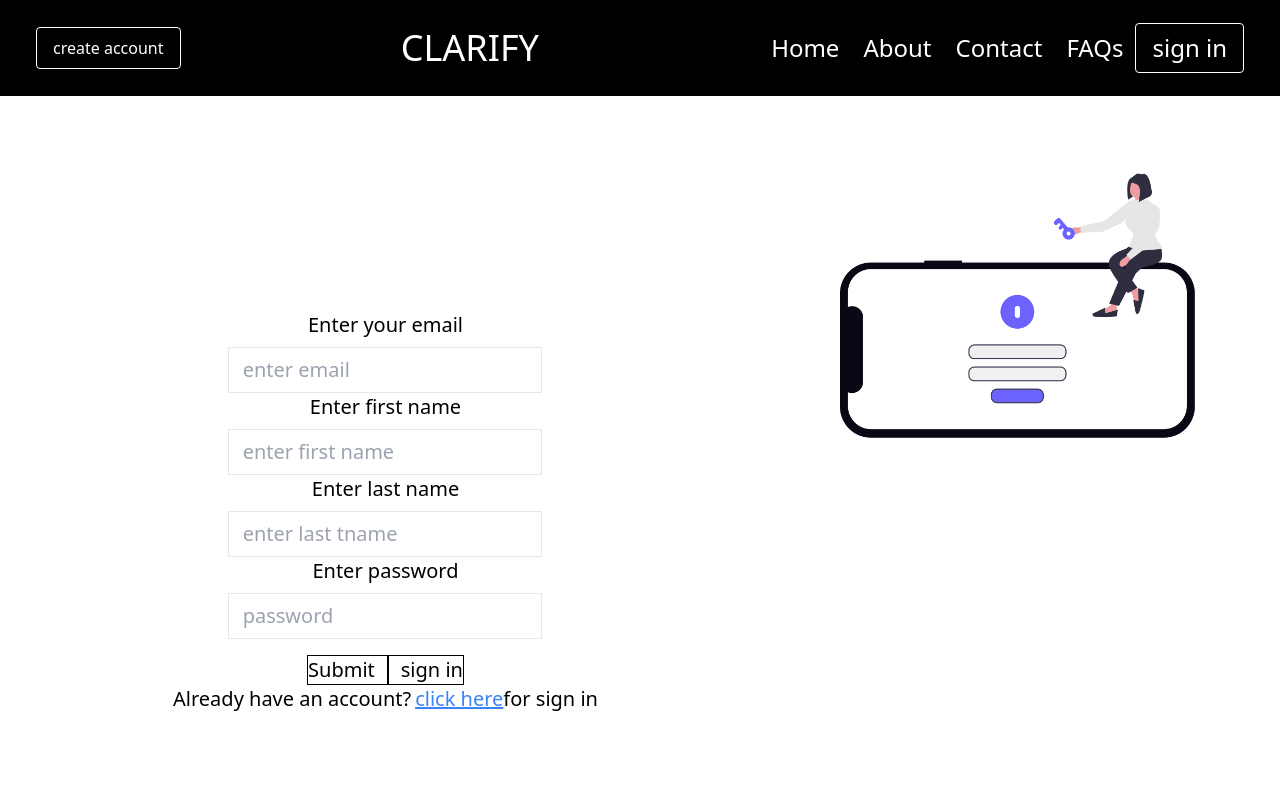
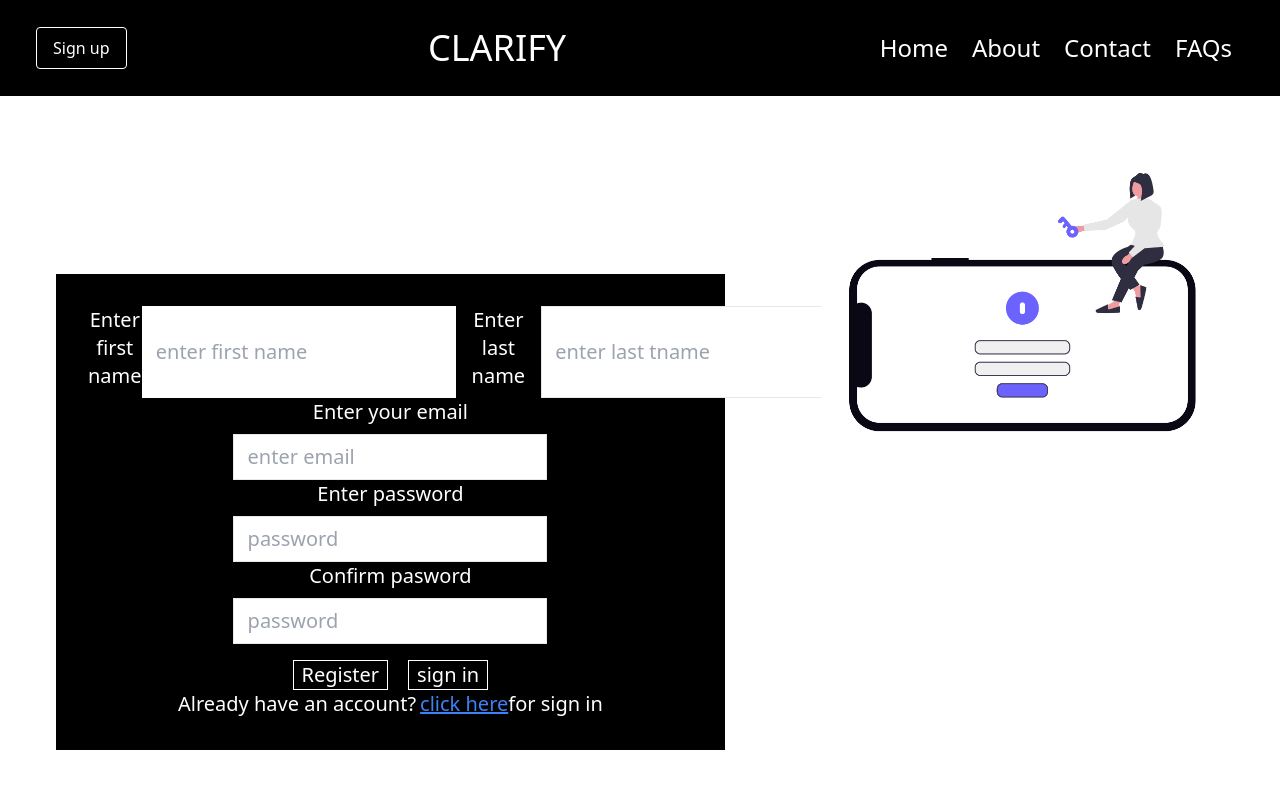
Before and after one commit to vishapathak/Clarify, a React (Create React App) app: page /register in a window 1280 px wide. Shown: the top 800 px of the page. Built offline with nearby package versions, Linux system fonts and the light colour scheme.

Commit message:
design of signup and signin page is completed

```diff
--- a/src/Component/Footerr.jsx
+++ b/src/Component/Footerr.jsx
@@ -12,7 +12,7 @@ function Footerr() {
         <p> Digital Accounting platform </p>
         <Link to="/register" className="flex justify-center py-3">
           <button className="border border-white text-white px-5 py-2 rounded hover:bg-white hover:text-black transition duration-300">
-            create account
+            Sign up
           </button>
         </Link>
         </div>
--- a/src/Component/Navbar.jsx
+++ b/src/Component/Navbar.jsx
@@ -9,7 +9,7 @@ export default function Navbar() {
     <div className="w-full h-24 bg-black flex items-center justify-between px-9">
       <Link to="/register">
         <button className="border border-white text-white px-4 py-2 rounded hover:bg-white hover:text-black  ">
-          create account
+          Sign up
         </button>
       </Link>
       <h1 className=" text-4xl text-white flex items-center justify-auto">
@@ -29,11 +29,11 @@ export default function Navbar() {
         <Link to="/faq" className=" px-3 items-center justify-center  hover:text-gray-400">
           FAQs
         </Link>
-         <Link to="/sigIn">
+         {/* <Link to="/sigIn">
         <button className="border border-white text-white px-4 py-2 rounded hover:bg-white hover:text-black  ">
           sign in
         </button>
-      </Link>
+      </Link> */}
       </div>
 
       <GiHamburgerMenu
--- a/src/Component/Registeration.jsx
+++ b/src/Component/Registeration.jsx
@@ -6,20 +6,53 @@ export default function Registeration() {
   const [fname, setFname] = useState("");
   const [lname, setLname] = useState("");
   const [password, setPassword] = useState("");
+  const[confirmpass,setConfirmpass]= useState("");
   function handleSubmit(event) {
     event.preventDefault();
-    console.log(email, fname, lname, password);
+    console.log(email, fname, lname, password,confirmpass);
     setEmail("");
     setFname("");
     setLname("");
     setPassword("");
+    setConfirmpass("");
   }
   return (
     <main className=" flex gap-4 m-4">
       <section className="w-[60%] h-screen p-10 justify content-center text-xl">
-        <form onSubmit={handleSubmit}>
+        <form onSubmit={handleSubmit} className="bg-black p-8">
+
+
+          <div className="text-center flex ">
+            <label htmlFor=" " className=" block mb-2 text-white ">
+              {" "}
+                Enter first name
+            </label>
+            <input
+              name="fname"
+              type="text"
+              placeholder=" enter first name"
+              value={fname}
+              onChange={(event) => setFname(event.target.value)}
+              className="border border-white  p-2"
+            ></input>
+          {/* </div>
+
+          <div className="text-center"> */}
+            <label htmlFor=" " className=" block mb-2 text-white px-4">
+              {" "}
+              Enter last name
+            </label>
+            <input
+              name="lname"
+              type="text"
+              placeholder=" enter last tname"
+              value={lname}
+              onChange={(event) => setLname(event.target.value)}
+              className=" border p-2"
+            ></input>
+          </div>
           <div className="text-center">
-            <label htmlFor=" " className="block mb-2">
+            <label htmlFor=" " className="block mb-2 text-white">
               {" "}
               Enter your email
             </label>
@@ -34,37 +67,7 @@ export default function Registeration() {
           </div>
 
           <div className="text-center">
-            <label htmlFor=" " className=" block mb-2">
-              {" "}
-              Enter first name
-            </label>
-            <input
-              name="fname"
-              type="text"
-              placeholder=" enter first name"
-              value={fname}
-              onChange={(event) => setFname(event.target.value)}
-              className="border p-2"
-            ></input>
-          </div>
-
-          <div className="text-center">
-            <label htmlFor=" " className=" block mb-2">
-              {" "}
-              Enter last name
-            </label>
-            <input
-              name="lname"
-              type="text"
-              placeholder=" enter last tname"
-              value={lname}
-              onChange={(event) => setLname(event.target.value)}
-              className=" border p-2"
-            ></input>
-          </div>
-
-          <div className="text-center">
-            <label htmlFor="" className=" block mb-2">
+            <label htmlFor="" className=" block mb-2 text-white">
               {" "}
               Enter password
             </label >
@@ -77,18 +80,32 @@ export default function Registeration() {
               className="border p-2"
             ></input>
           </div>
-          <div className="text-center pt-4">
+          <div className="text-center">
+            <label htmlFor="" className=" block mb-2 text-white">
+              {" "}
+              Confirm pasword
+            </label >
+            <input
+              name="password"
+              type="text"
+              placeholder=" password"
+              value={password}
+              onChange={(e) => setConfirmpass(e.target.value)}
+              className="border p-2"
+            ></input>
+          </div>
+          <div className="text-center pt-4 ">
           <button
             type="submit"
-            className=" border border-black pr-3 text-black  hover:bg-black hover:text-white"
+            className=" border border-white  text-white  hover:bg-white hover:text-black px-2"
           >
-            Submit </button>
-            <Link to="/sigIn">
-              <button className="text-black border border-black pl-3 hover:bg-black hover:text-white ">
+            Register </button>
+            <Link to="/signIN" className="pl-5" >
+              <button className="text-white border border-white  hover:bg-white hover:text-black px-2">
                 sign in
               </button>
             </Link>
-            <p className="block "> Already have an account?
+            <p className="block text-white " > Already have an account?
 
               <Link to="/signIN" className="text-blue-500 underline ml-1">
                 click here
--- a/src/Component/signIN.jsx
+++ b/src/Component/signIN.jsx
@@ -1,17 +1,22 @@
 import { useState } from "react";
+import { Link } from "react-router-dom";
 export default function SignIN() {
   const [email, setEmail] = useState("");
   const [password, setPassword] = useState("");
+
   function handleSubmit(event) {
     event.preventDefault();
     console.log(email, password);
+    setEmail("");
+    setPassword("");
   }
 
   return (
-    <main>
-      <form onSubmit={handleSubmit}>
-        <div>
-          <label htmlFor=" " className=" pr-5">
+    <main className="flex">
+      <section className="w-[60%] h-screen p-10 justify content-center text-xl text-white">
+        <form onSubmit={handleSubmit} className="bg-black">
+          <div className=" text-center">
+            <label htmlFor=" " className=" block mb-3">
               {" "}
               Enter email
             </label>
@@ -21,10 +26,11 @@ export default function SignIN() {
               placeholder=" enter email"
               value={email}
               onChange={(e) => setEmail(e.target.value)}
+              className="border p-2"
             ></input>
           </div>
-        <div>
-          <label htmlFor=" " className=" pr-5">
+          <div className=" text-center">
+            <label htmlFor=" " className="block mb-2">
               {" "}
               password
             </label>
@@ -34,12 +40,32 @@ export default function SignIN() {
               placeholder=" password here"
               value={password}
               onChange={(e) => setPassword(e.target.value)}
+              className=" border p-2"
             ></input>
           </div>
-        <button type="submit" className=" text-center border-black">
-          Submit
+          <div className="text-center py-3">
+          <button type="submit" className=" text-center border border-white  hover:bg-white hover:text-black px-2 ">
+            Login
           </button>
+           <Link to="/register">
+          <button className="  border border-white ml-5  hover:bg-white hover:text-black px-2">
+            Back
+            </button>
+            </Link>
+            <p className="block text-white " > Don't have an account?
+
+              <Link to="/register" className="text-blue-500 underline ml-1">
+                click here
+              </Link>
+              to create one
+            </p>
+          </div>
         </form>
+      </section>
+
+      <section className="w-[40%] h-screen p-10">
+        <img src="/Image/signin.png" alt="" />
+      </section>
     </main>
   );
 }
```
Lines whose indentation alone changed are shown as unchanged.
